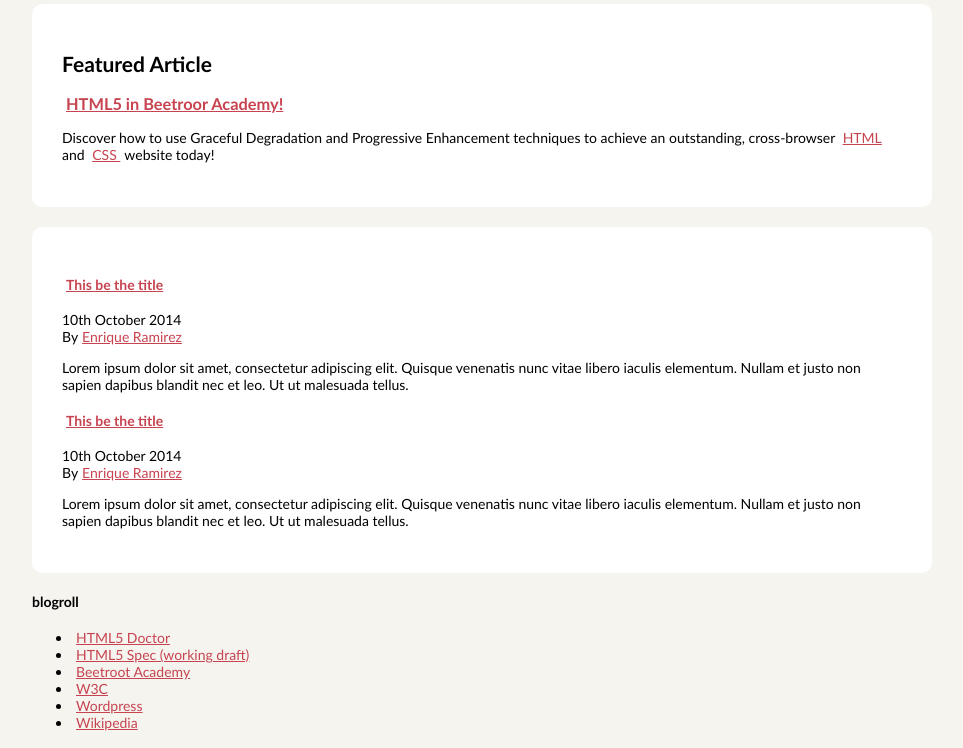
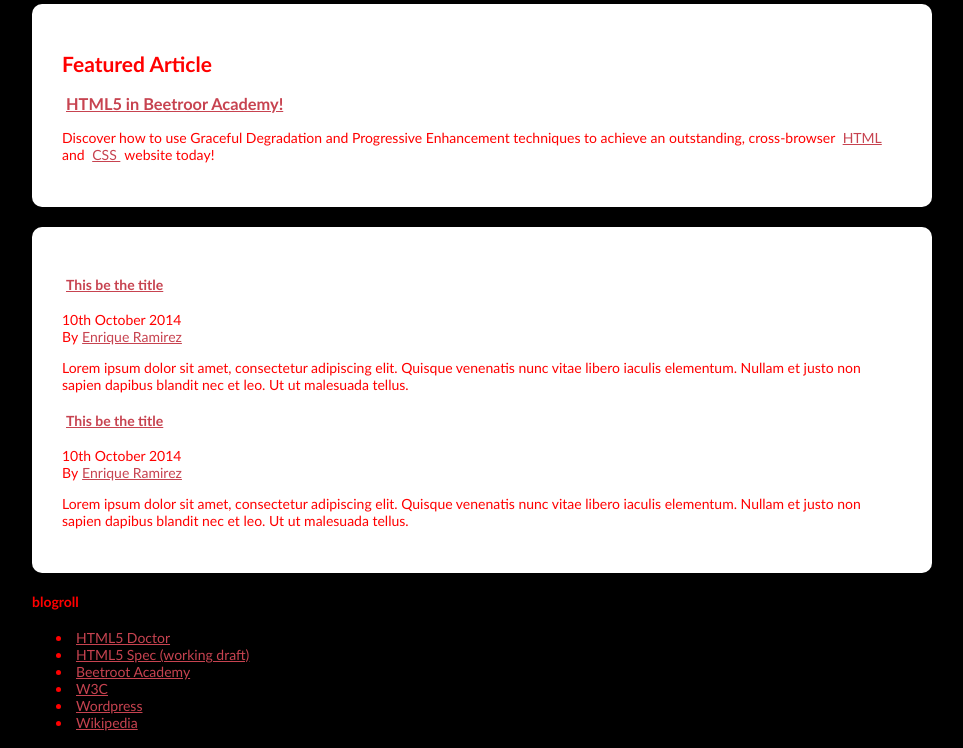
Before and after one commit to NedoseykinAS/html5smash, a plain HTML site: page index.html in a window 1280 px wide. Shown: the part 69-817 px from the top of the page, without its empty margins (158-1121 px from the left). Drawn offline with Linux system fonts and the light colour scheme.

Commit message:
корректировки по цвету

```diff
--- a/css/styles.css
+++ b/css/styles.css
@@ -1,8 +1,7 @@
 body{
-    background: #F5F4EF;
-    background: #;
+    background: black;
     font-family: 'Trebuchet MS', Trebuchet, "Lucida Sans Unicode";
-    color #000305;
+    color: red;
     font-size: 14px;
 }
 a{
```
